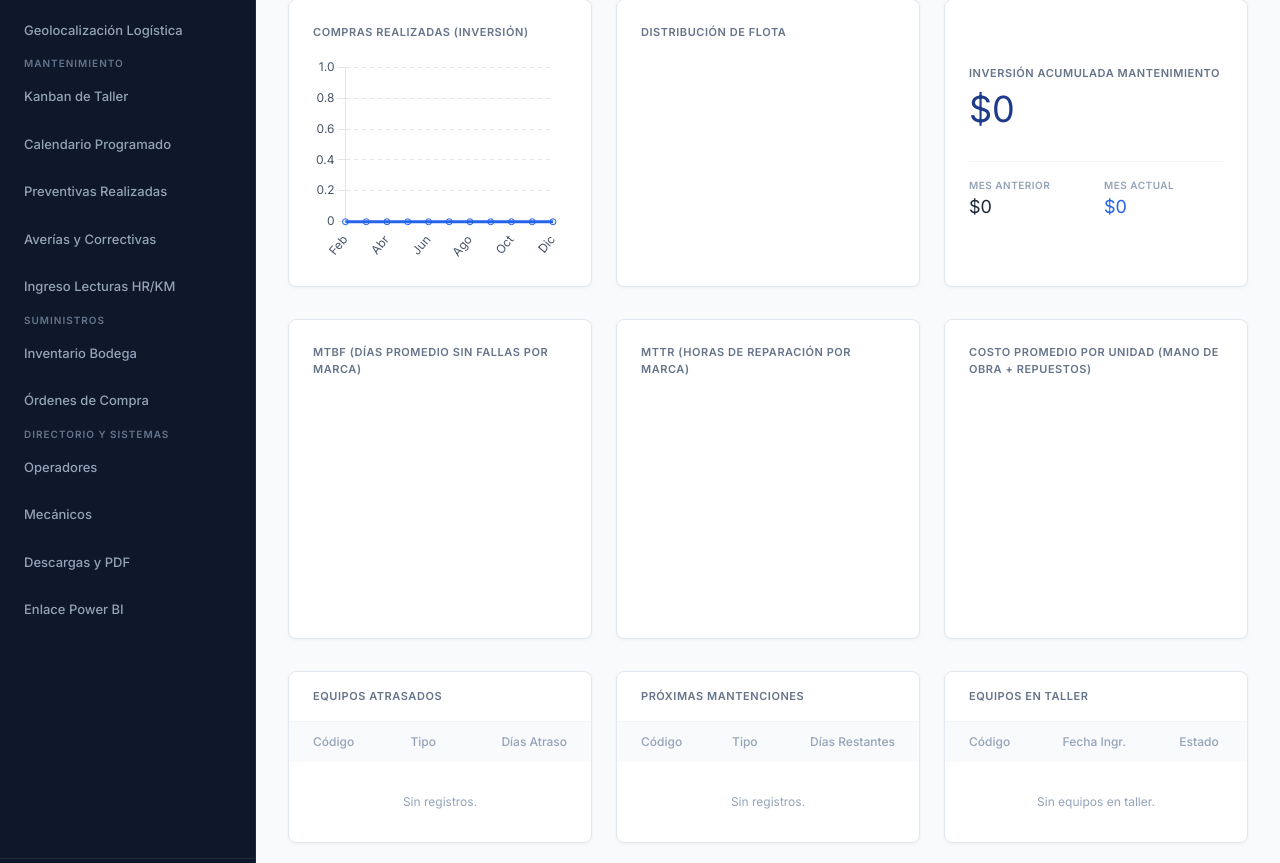
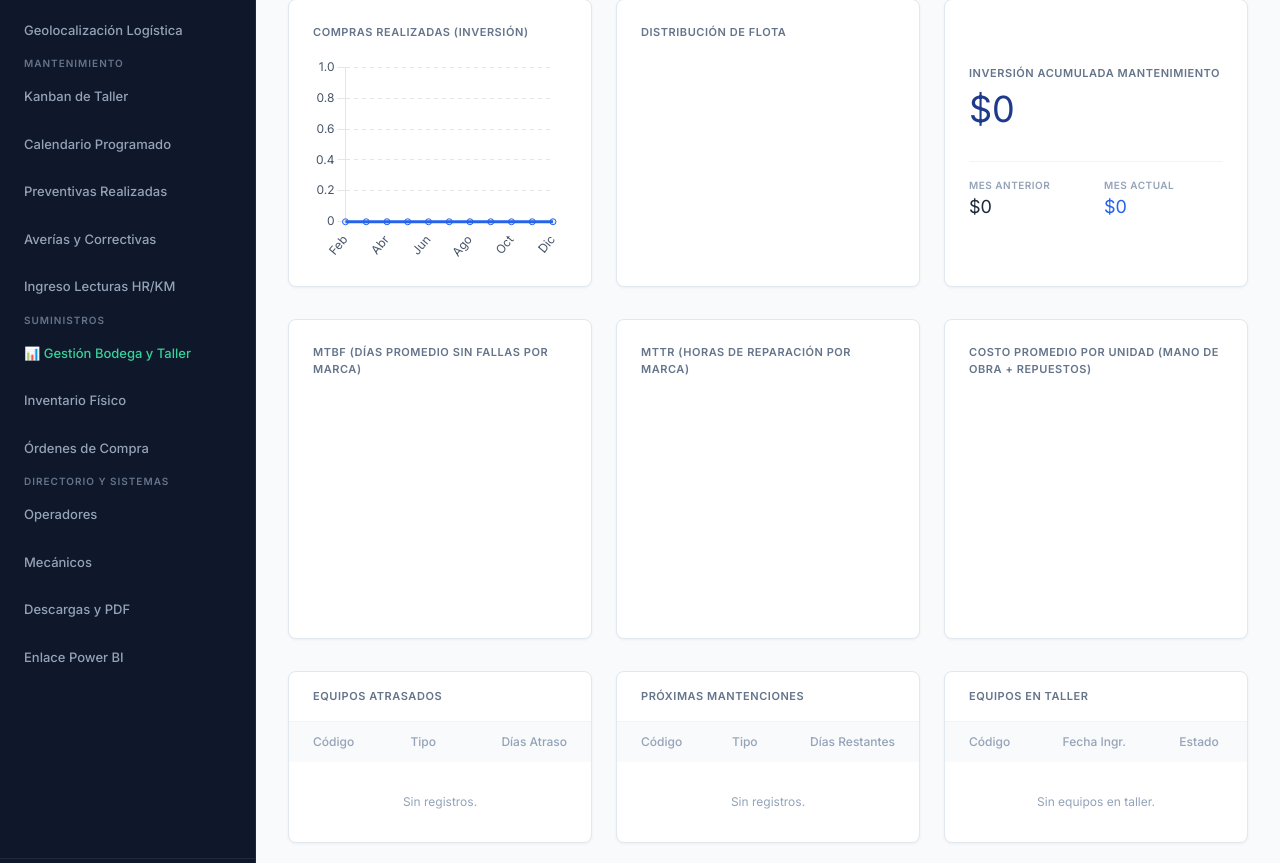
Before and after one commit to manuelortizortiz/cmms-demotron, a Flask app: page / in a window 1280 px wide. Shown: the part 296-1159 px from the top of the page. Run offline with Flask 3, Linux system fonts and the light colour scheme; a user stored in the database is signed in; a map, chart or similar area stays blank; some libraries are stand-ins or nearby versions.

Commit message:
Update index.html

```diff
--- a/templates/index.html
+++ b/templates/index.html
@@ -18,7 +18,7 @@
 
         /* Sidebar Corporativo - Tonos Azules Oscuros */
         .sidebar-bg { background-color: #0F172A; border-right: 1px solid #1E293B; }
-        .nav-link { color: #94A3B8; display: block; padding: 12px 24px; cursor: pointer; transition: all 0.2s; font-weight: 500; font-size: 13px; }
+        .nav-link { color: #94A3B8; display: block; padding: 12px 24px; cursor: pointer; transition: all 0.2s; font-weight: 500; font-size: 13px; text-decoration: none;}
         .nav-link:hover { color: #FFFFFF; background-color: rgba(255,255,255,0.05); }
         .nav-link.active { color: #FFFFFF; background-color: #1E3A8A; font-weight: 600; border-left: 4px solid #60A5FA; padding-left: 20px;}
 
@@ -71,7 +71,9 @@
             <a onclick="switchTab('lec', this)" class="nav-link">Ingreso Lecturas HR/KM</a>
 
             <p class="px-6 text-[10px] font-semibold text-slate-500 uppercase tracking-widest mb-2 mt-6">Suministros</p>
-            <a onclick="switchTab('bodega', this)" class="nav-link">Inventario Bodega</a>
+            <!-- NUEVO ENLACE AL KPI DE BODEGA -->
+            <a href="/bodega_kpi" class="nav-link text-emerald-400">📊 Gestión Bodega y Taller</a>
+            <a onclick="switchTab('bodega', this)" class="nav-link">Inventario Físico</a>
             <a onclick="switchTab('compras', this)" class="nav-link">Órdenes de Compra</a>
 
             <p class="px-6 text-[10px] font-semibold text-slate-500 uppercase tracking-widest mb-2 mt-6">Directorio y Sistemas</p>
@@ -589,14 +591,15 @@
                         options: { responsive: true, maintainAspectRatio: false, plugins: { legend: { display: false } }, scales: { x: { grid: { display: false } }, y: { beginAtZero: true, border: { dash: [4, 4] } } } }
                     });
                 }
+
+                // ===== AQUÍ ESTÁ EL CAMBIO PARA EL GRÁFICO (position: 'bottom') =====
                 if(document.getElementById('chartEstados')) {
                     new Chart(document.getElementById('chartEstados').getContext('2d'), {
                         type: 'doughnut', data: { labels: cinta2.estados_labels, datasets: [{ data: cinta2.estados_data, backgroundColor: bluePalette, borderWidth: 0 }] },
-                        options: { responsive: true, maintainAspectRatio: false, cutout: '75%', plugins: { legend: { position: 'right', labels: { boxWidth: 12, usePointStyle: true, font: {size: 11} } } } }
+                        options: { responsive: true, maintainAspectRatio: false, cutout: '75%', plugins: { legend: { position: 'bottom', labels: { boxWidth: 12, usePointStyle: true, font: {size: 11} } } } }
                     });
                 }
-
-                // --- INICIO DE GRÁFICOS ACTUALIZADOS ---
+                // =====================================================================
 
                 if(document.getElementById('chartMTBF') && cinta3.labels.length > 0) {
                     new Chart(document.getElementById('chartMTBF').getContext('2d'), {
@@ -611,7 +614,6 @@
                     });
                 }
 
-                // MAGIA: El nuevo gráfico de Costo Promedio por Unidad (Marca)
                 if(document.getElementById('chartCostoUnidad') && cinta3.labels.length > 0) {
                     new Chart(document.getElementById('chartCostoUnidad').getContext('2d'), {
                         type: 'bar', data: { labels: cinta3.labels, datasets: [{ label: 'Costo Promedio CLP', data: cinta3.costo_promedio, backgroundColor: '#059669', borderRadius: 4 }] },
@@ -625,7 +627,6 @@
                                             let label = context.dataset.label || '';
                                             if (label) { label += ': '; }
                                             if (context.parsed.y !== null) {
-                                                // Formatear a pesos chilenos en el cuadrito negro al pasar el mouse
                                                 label += new Intl.NumberFormat('es-CL', { style: 'currency', currency: 'CLP' }).format(context.parsed.y);
                                             }
                                             return label;
@@ -637,8 +638,6 @@
                         }
                     });
                 }
-
-                // --- FIN DE GRÁFICOS ACTUALIZADOS ---
             }
         };
     </script>
```
